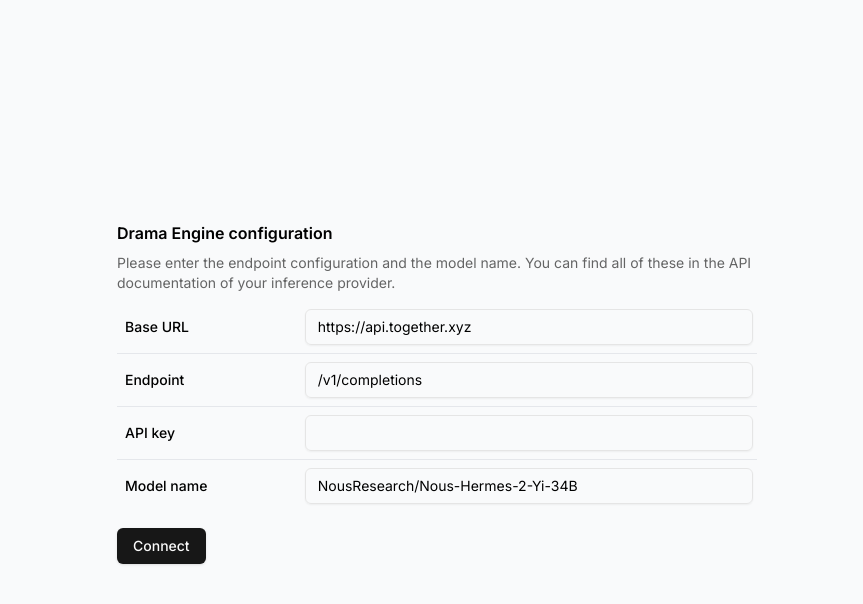
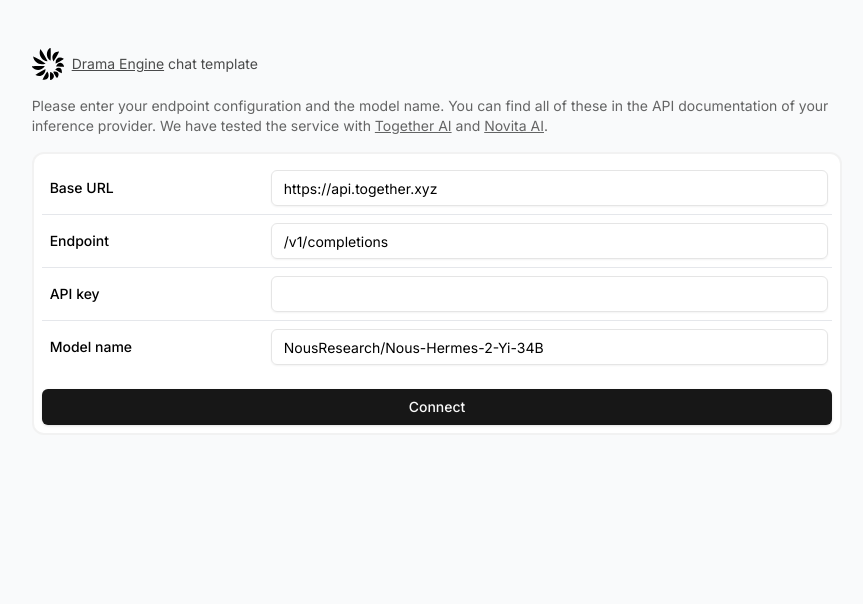
Before and after one commit to Write-with-LAIKA/drama-engine-template, a Next.js app: page / in a window 1280 px wide. Shown: the top 604 px of the page, without its empty margins (203-1066 px from the left). Built offline with nearby package versions, Linux system fonts and the light colour scheme.

Commit message:
Even better looking and with links now

```diff
--- a/src/app/components/AllChatsContainer.tsx
+++ b/src/app/components/AllChatsContainer.tsx
@@ -5,6 +5,8 @@
 import { Input } from "@/components/ui/input";
 import { Button } from "@/components/ui/button";
 import { Separator } from "@/components/ui/separator";
+import Link from "next/link";
+import Image from "next/image";
 
 export const AllChatsContainer = () => {
     const drama = useContext(DramaContext);
@@ -42,6 +44,14 @@
 
     return (
         <div className="w-full p-8">
+            <div className="w-2/3 mx-auto my-4 px-4 text-sm text-black/70 flex-row flex items-center">
+                <Image className="mr-2" src="/laika.svg" width={32} height={32} alt="Vercel Logo" />
+                <p className=""><Link className="underline" href="https://drama-engine.com">Drama Engine</Link> chat template</p>
+            </div>
+            <p className='w-2/3 mx-auto text-black/60 text-sm my-4'>
+                This template showcases chat with two companions individually and in a group chat. Edit the companions in <span className="font-mono bg-gray-200">companions.ts</span> to change their personality. More information can be found on the <Link className="underline" href="https://drama-engine.com">project site</Link> and in the <Link className="underline" href="https://github.com/Write-with-LAIKA/drama-engine">git repository</Link>.
+            </p>
+
             <div className="bg-white w-2/3 mx-auto rounded-xl border-black/5 border-2 min-h-[500px] p-2 flex flex-col">
                 <div className="flex-grow">
                     <ChatTabsContainer drama={drama} activeTabIndex={activeTabIndex} setActiveTabIndex={setActiveTabIndex} />
--- a/src/app/page.tsx
+++ b/src/app/page.tsx
@@ -5,6 +5,8 @@
 import { Table, TableBody, TableCell, TableHead, TableHeader, TableRow } from '@/components/ui/table';
 import { Input } from '@/components/ui/input';
 import { Button } from '@/components/ui/button';
+import Image from 'next/image';
+import Link from 'next/link';
 
 export default function Home() {
 
@@ -20,11 +22,21 @@
 
   return (
     !ready ?
-      <div className="modal-overlay">
-        <div className="w-1/2">
-          <p className='font-semibold'>Drama Engine configuration</p>
-          <p className='text-black/60 text-sm my-2'>Please enter the endpoint configuration and the model name. You can find all of these in the API documentation of your inference provider.</p>
+      <div className="w-full p-8 bg-gray-50">
+        <div className="w-2/3 mx-auto">
+          {/* <p className='font-semibold'>Drama Engine configuration</p> */}
 
+          <div className="my-4 text-sm text-black/70 flex-row flex items-center">
+            <Image className="mr-2" src="/laika.svg" width={32} height={32} alt="Vercel Logo" />
+            <p className=""><Link className="underline" href="https://drama-engine.com">Drama Engine</Link> chat template</p>
+          </div>
+
+          <p className='text-black/60 text-sm my-4'>Please enter your endpoint configuration and the model name.
+            You can find all of these in the API documentation of your inference provider.
+            We have tested the service with <Link className='underline' href={"http://together.ai"}>Together AI</Link> and <Link className='underline' href="http://novita.ai">Novita AI</Link>.</p>
+
+
+          <div className="bg-white rounded-xl border-black/5 border-2 p-2 flex flex-col">
             <Table>
               <TableBody>
                 <TableRow key="base_url">
@@ -48,10 +60,11 @@
 
             <Button
               onClick={handleOkClick}
-            className="my-4"
+              className="mt-4"
             >
               Connect
             </Button>
+          </div>
         </div>
       </div> :
       <DramaProvider baseUrl={baseUrl} endpoint={endpoint} apiKey={apiKey} modelName={modelName}>
```
Also changed, not shown: public/laika.svg (added). Lines whose indentation alone changed are shown as unchanged.
